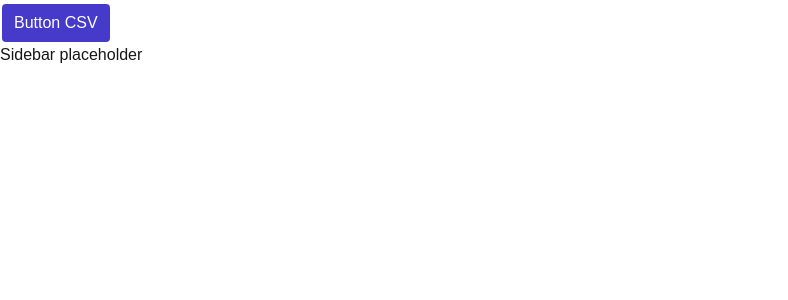
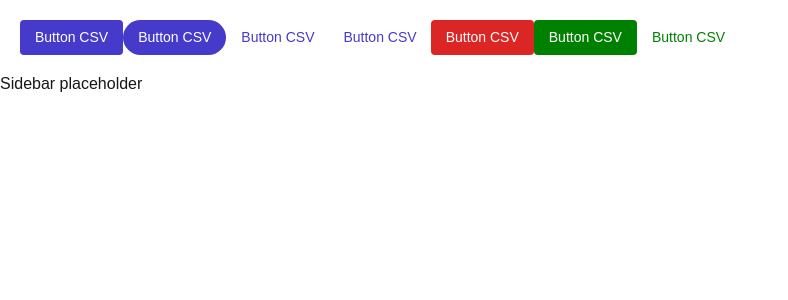
Before and after one commit to jalbe0076/component_kit, a Next.js app: page / in a window 1280 px wide. Shown: the top 300 px of the page, without its empty margins (0-788 px from the left). Built offline with nearby package versions, Linux system fonts and the light colour scheme.

Commit message:
Add button variants and their respected styles and colour selecting functionality

```diff
--- a/src/app/globals.scss
+++ b/src/app/globals.scss
@@ -5,7 +5,7 @@
 
 @media (prefers-color-scheme: dark) {
   :root {
-    --background: #0a0a0a;
+    --background: #fff;
     --foreground: #ededed;
   }
 }
--- a/src/app/page.tsx
+++ b/src/app/page.tsx
@@ -8,8 +8,14 @@ export default function Home() {
   };
 
   return (
-    <>
+    <div style={{margin: "20px"}}>
       <Button onClick={handleClick}>Button CSV</Button>
-    </>
+      <Button rounded={true}  onClick={handleClick}>Button CSV</Button>
+      <Button variant="secondary" onClick={handleClick}>Button CSV</Button>
+      <Button  variant="outline" onClick={handleClick}>Button CSV</Button>
+      <Button color="#008000" variant="destructive" onClick={handleClick}>Button CSV</Button>
+      <Button color="#008000" onClick={handleClick}>Button CSV</Button>
+      <Button variant="secondary" color="#008000" onClick={handleClick}>Button CSV</Button>
+    </div>
   );
 }
--- a/src/components/Button/Button.tsx
+++ b/src/components/Button/Button.tsx
@@ -1,18 +1,44 @@
 "use client";
 import styles from "./button.module.scss";
+import { lightenColor } from "../../utils/colorUtil";
 
 interface ButtonProps {
-  children: React.ReactNode;
-  onClick?: () => void;
+    children: React.ReactNode;
+    onClick?: () => void;
+    // Variants alter the button's style, no value is the default style for a bold colour button
+    variant?: "primary" | "secondary" | "outline" | "destructive";
+    // Default color is #463ACB, color accepts a HEX value and will customize the button color
+    color?: string;
+    // The lighten prop will overide the default lighghening value of 8
+    lighten?: number;
+    // This will round the button's corners to a rounded, pill-like shape
+    rounded?: boolean;
 }
 
 const Button: React.FC<ButtonProps> = ({
-  children,
-  onClick,
+    children,
+    onClick,
+    variant= "primary",
+    color = "#463ACB",
+    lighten = 8,
+    rounded = false,
 }) => {
+
+    const btnColorsStyles: {[key: string]: string} = {
+        "--btn-primary-color": color,
+        "--btn-primary-color-hover": lightenColor(color, lighten),
+        "--btn-secondary-color": "#FFF",
+        "--btn-secondary-color-hover": color,
+        "--btn-border-radius": rounded ? "9999px" : "4px",
+    };
+
   return (
-    <button className={styles.btn} onClick={onClick}>
-      {children}
+    <button
+        className={`${styles.btn} ${variant && styles[variant]}`}
+        onClick={onClick}
+        style={btnColorsStyles}
+    >
+        {children}
     </button>
   );
 }
--- a/src/components/Button/button.module.scss
+++ b/src/components/Button/button.module.scss
@@ -1,18 +1,46 @@
 .btn {
-    background-color: var(--bg-color, hsl(245, 58%, 51%));
-    border-radius: 4px;
+    border-radius: var(--btn-border-radius);
     border: none;
-    color: var(--text-color, white);
-    padding: var(--padding, 10px 12px);
-    font-size: var(--font-size, 16px);
-    margin: 4px 2px;
+    padding: var(--padding, 5px 15px);
+    font-size: var(--font-size, 0.875rem);
+    line-height: 1.75;
+    margin: 0;
     cursor: pointer;
     display: inline-flex;
     justify-content: center;
     align-items: center;
     transition: background-color 0.3s ease;
 
-    &:hover {
-        background-color: var(--hover-bg-color, hsl(245, 58%, 41%));
+    &.primary {
+        background-color: var(--btn-primary-color);
+        color: var(--btn-secondary-color);
+    }
+
+    &.primary:hover {
+        background-color: var(--btn-primary-color-hover);
+    }
+
+    &.secondary, &.outline {
+        background-color: var(--btn-secondary-color);
+        color: var(--btn-primary-color);
+
+        &:hover {
+            background-color: var(--btn-primary-color);
+            color: var(--btn-secondary-color);
+        }
+    }
+
+    &.outline {
+        border: 1px solid var(--primary-color);
+        padding: 4px 14px;
+    }
+
+    &.destructive {
+        background-color: #dc2626;
+        color: var(--btn-secondary-color);
+
+        &:hover {
+            background-color: #b91c1c;
+        }
     }
 }
--- /dev/null
+++ b/src/utils/colorUtil.ts
@@ -0,0 +1,16 @@
+export const lightenColor = (hex: string, percent: number): string => {
+    hex = hex.replace('#', '');
+
+    // Convert the hex color to RGB values
+    let r = parseInt(hex.substring(0, 2), 16);
+    let g = parseInt(hex.substring(2, 4), 16);
+    let b = parseInt(hex.substring(4, 6), 16);
+
+    r = Math.min(255, Math.floor(r + (255 - r) * (percent / 100)));
+    g = Math.min(255, Math.floor(g + (255 - g) * (percent / 100)));
+    b = Math.min(255, Math.floor(b + (255 - b) * (percent / 100)));
+
+    const newHex = `#${r.toString(16).padStart(2, '0').toUpperCase()}${g.toString(16).padStart(2, '0').toUpperCase()}${b.toString(16).padStart(2, '0').toUpperCase()}`
+
+    return newHex;
+  };
```
